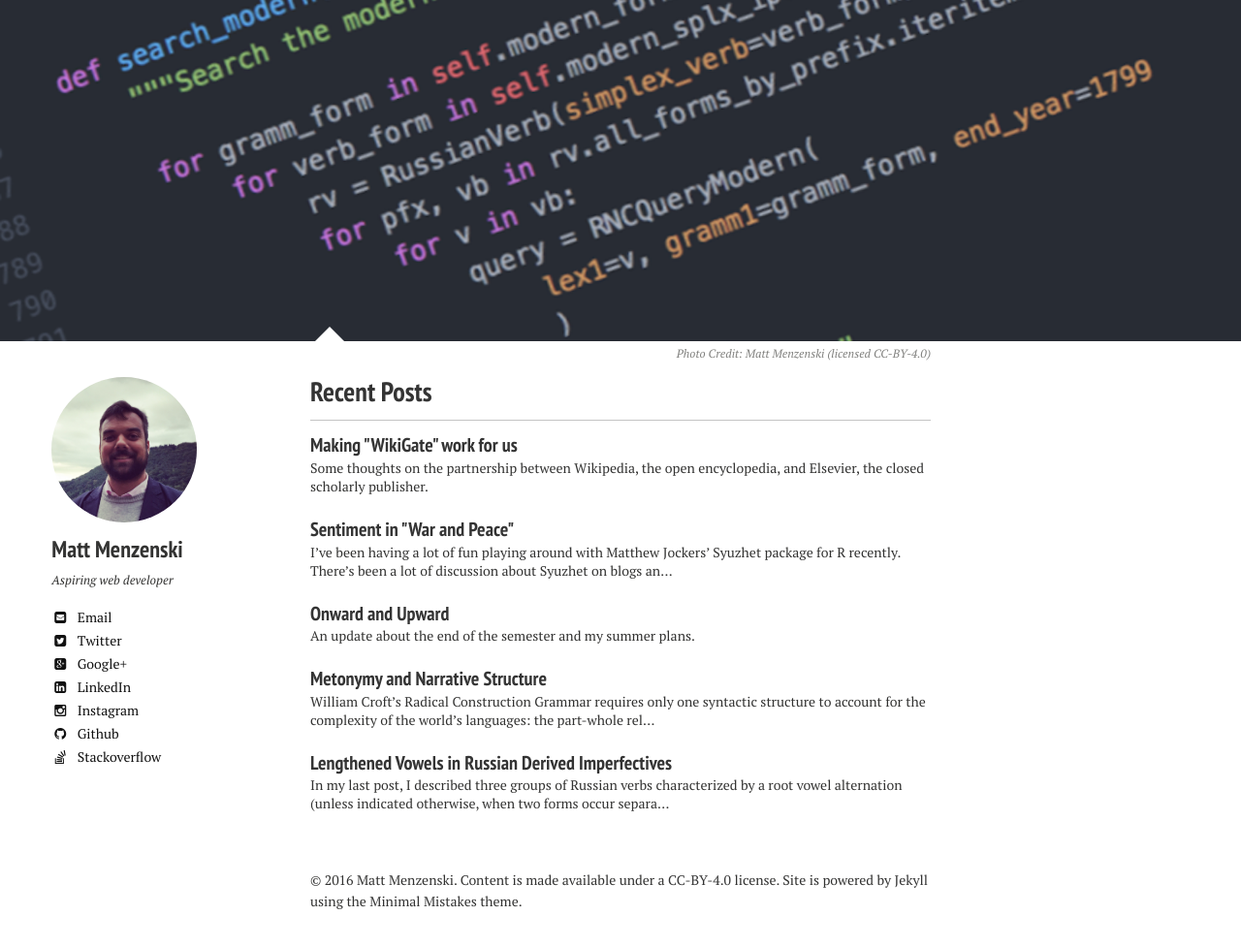
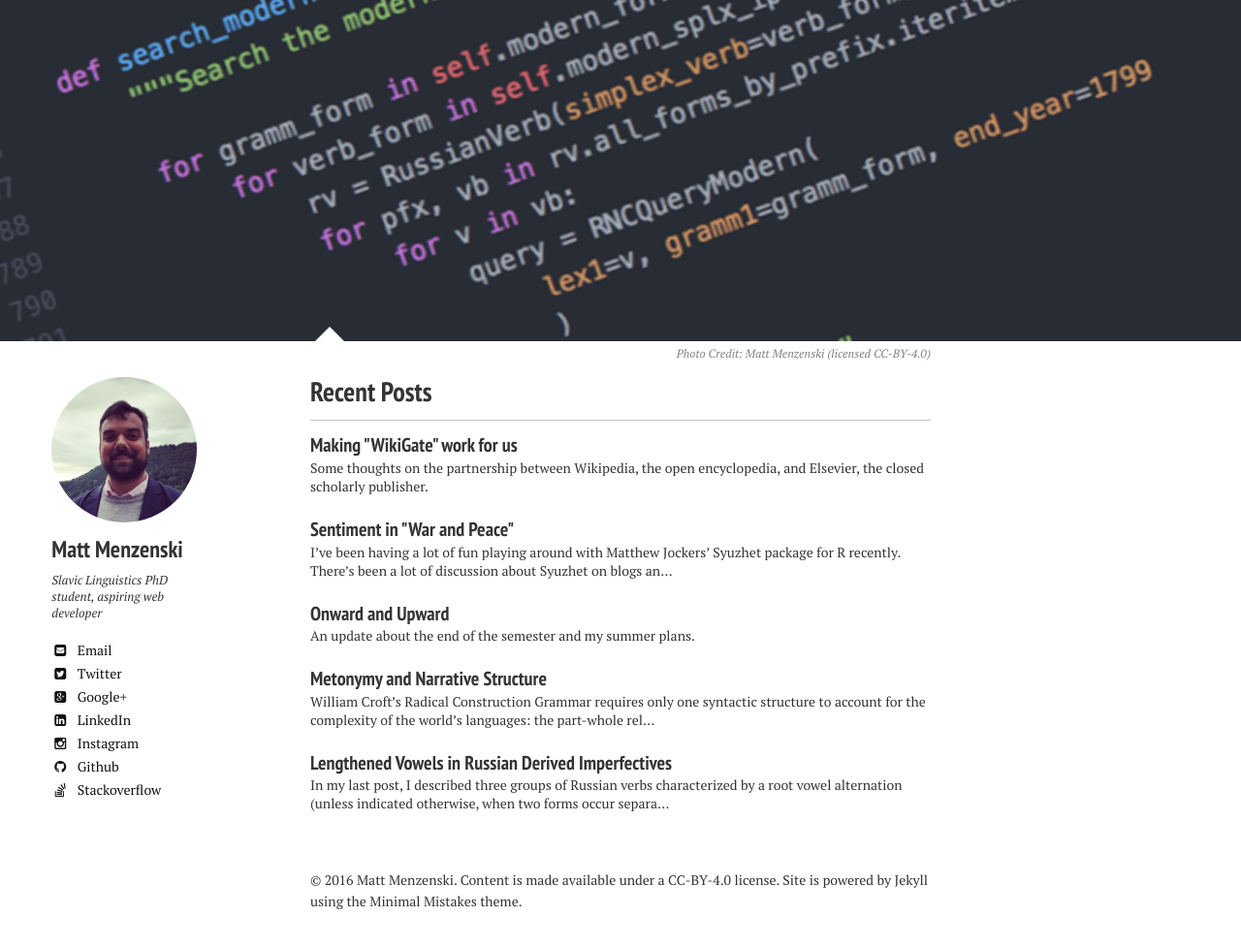
Before and after one commit to menzenski/menzenski.github.io, a Jekyll site: the page built from index.md, in a window 1280 px wide, cut to the strip 104-1092 px from the top of the page. Shown: the top 977 px of the strip at 97% size. Built offline with Jekyll 4.4.1, drawn with Linux system fonts in a browser that asks for light colours; nearby versions of some CDN libraries.

Commit message:
update config file

```diff
--- a/_config.yml
+++ b/_config.yml
@@ -28,7 +28,7 @@ kramdown:
 owner:
   name: Matt Menzenski
   avatar: menzenski_gravatar2.jpeg
-  bio: "Aspiring web developer"
+  bio: "Slavic Linguistics PhD student, aspiring web developer"
   email: matt.menzenski@gmail.com
   disqus-shortname: mattmenzenski
   twitter: menzenski
```
